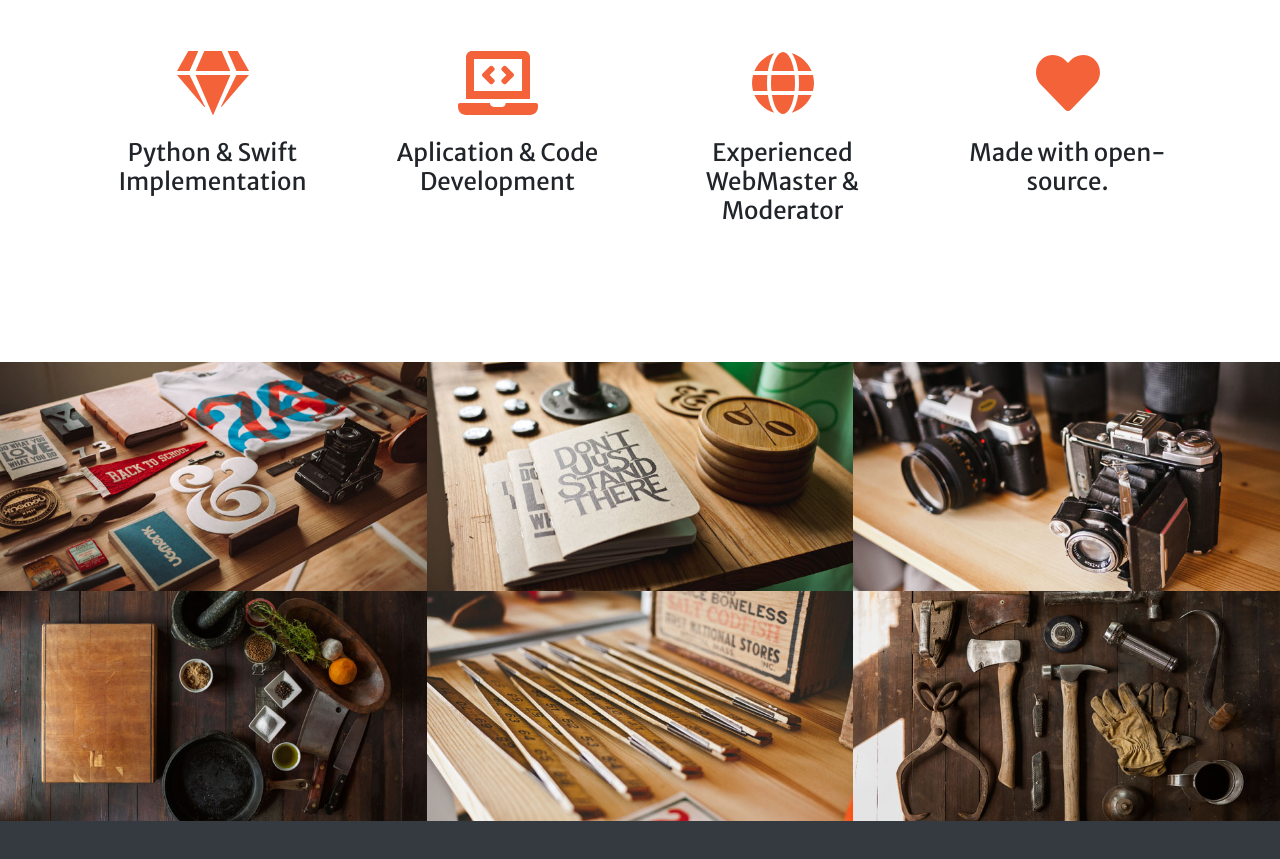
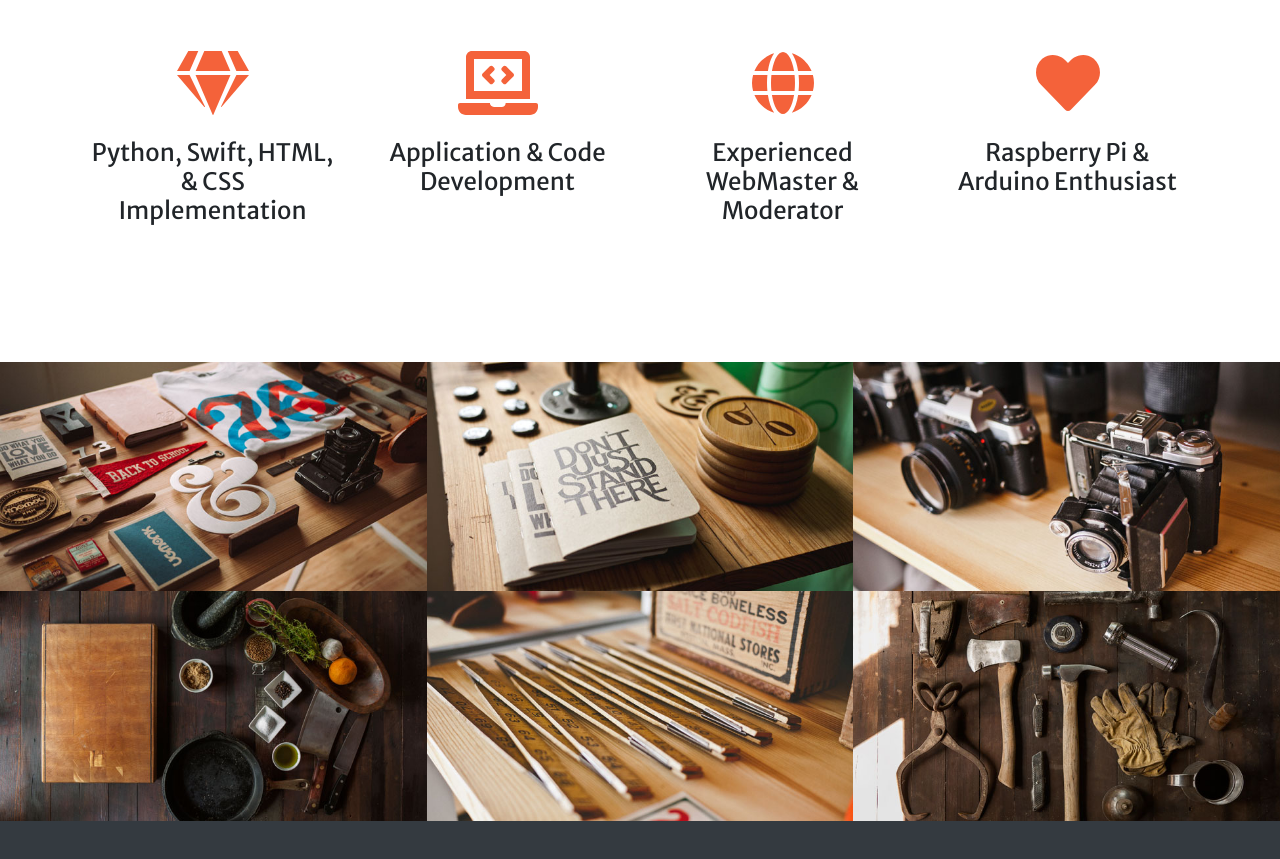
Before and after one commit to poodrew/Personal_Couscous, a plain HTML site: page index.html in a window 1280 px wide. Shown: the part 1468-2327 px from the top of the page. Drawn offline with nearby package versions, Linux system fonts and the light colour scheme.

Commit message:
Update index.html

```diff
--- a/index.html
+++ b/index.html
@@ -68,14 +68,14 @@
                     <div class="col-lg-3 col-md-6 text-center">
                         <div class="mt-5">
                             <i class="fas fa-4x fa-gem text-primary mb-4"></i>
-                            <h3 class="h4 mb-2">Python & Swift Implementation</h3>
+                            <h3 class="h4 mb-2">Python, Swift, HTML, & CSS Implementation</h3>
                             <p class="text-muted mb-0"></p>
                         </div>
                     </div>
                     <div class="col-lg-3 col-md-6 text-center">
                         <div class="mt-5">
                             <i class="fas fa-4x fa-laptop-code text-primary mb-4"></i>
-                            <h3 class="h4 mb-2">Aplication & Code Development</h3>
+                            <h3 class="h4 mb-2">Application & Code Development</h3>
                             <p class="text-muted mb-0"></p>
                         </div>
                     </div>
@@ -89,7 +89,7 @@
                     <div class="col-lg-3 col-md-6 text-center">
                         <div class="mt-5">
                             <i class="fas fa-4x fa-heart text-primary mb-4"></i>
-                            <h3 class="h4 mb-2">Made with open-source.</h3>
+                            <h3 class="h4 mb-2">Raspberry Pi & Arduino Enthusiast</h3>
                             <p class="text-muted mb-0"></p>
                         </div>
                     </div>
```
